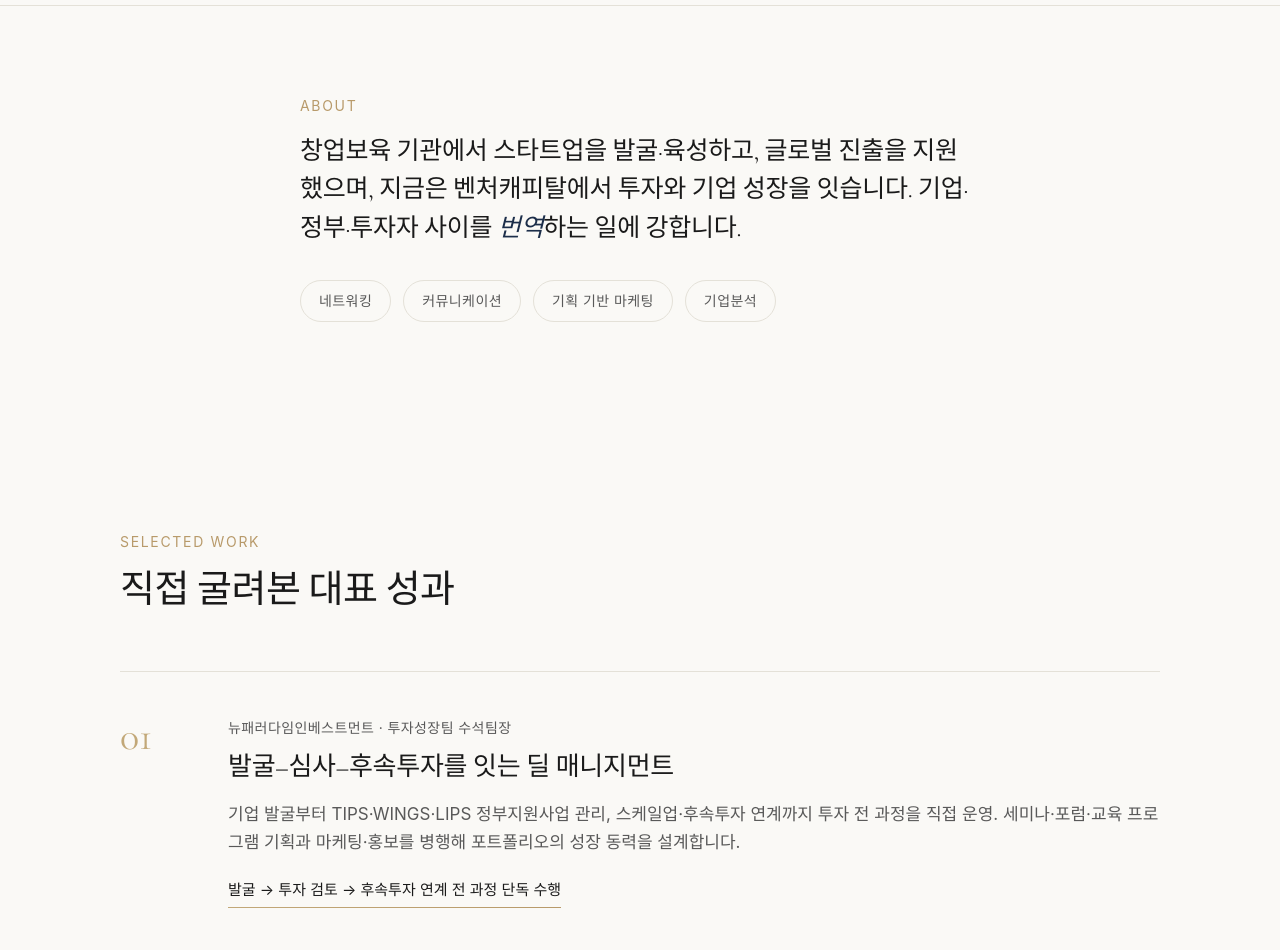
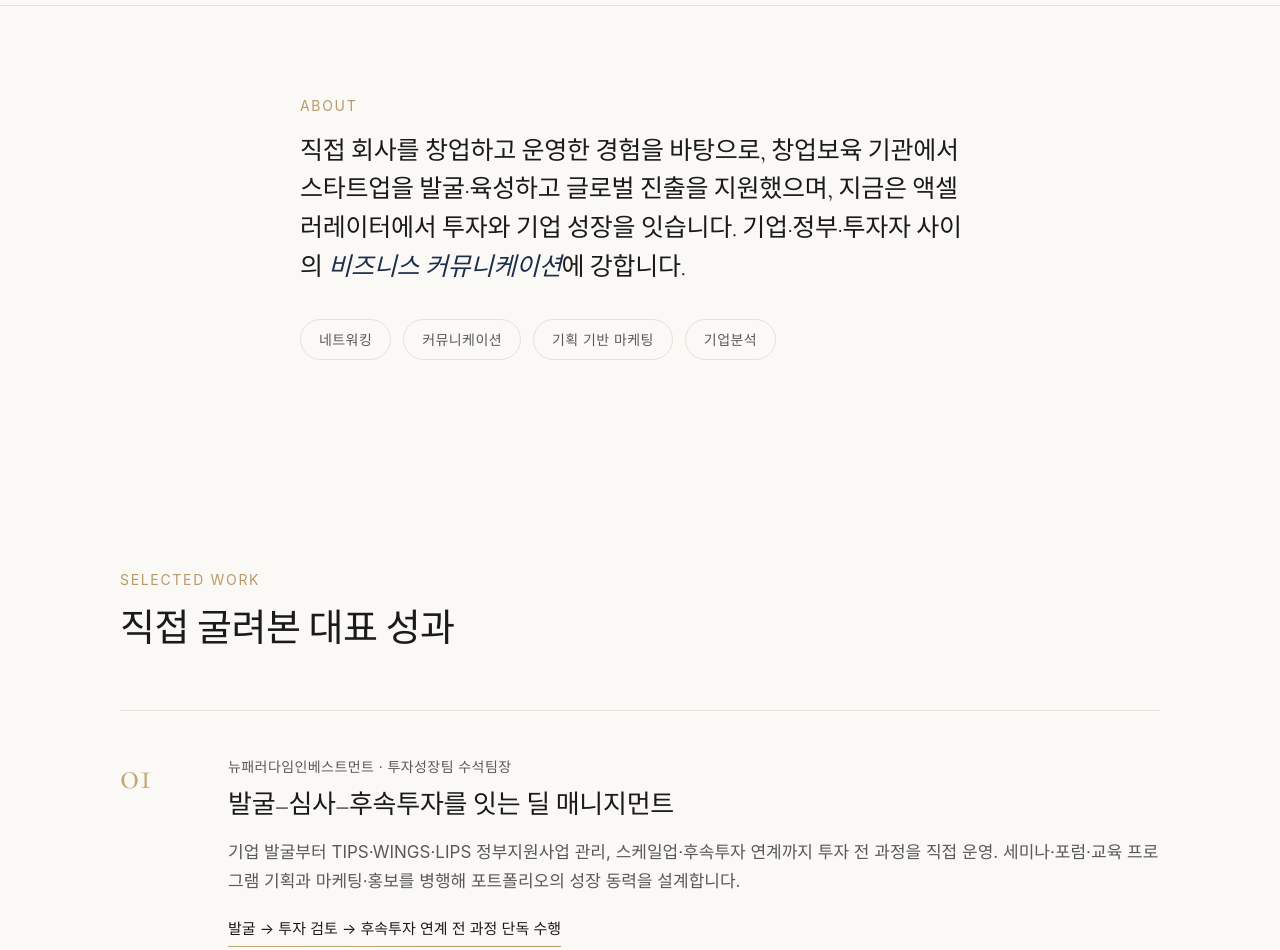
Before and after one commit to migochang/dianachang_introduction, a plain HTML site: page index.html in a window 1280 px wide. Shown: the part 800-1750 px from the top of the page. Drawn offline with nearby package versions, Linux system fonts and the light colour scheme; a web font is replaced by a local one.

Commit message:
Update About and How I Work: highlight founder experience, AC, and business communication

```diff
--- a/index.html
+++ b/index.html
@@ -98,9 +98,9 @@
       <div class="container narrow">
         <p class="section-label reveal">About</p>
         <p class="about-lede reveal" data-delay="1">
-          창업보육 기관에서 스타트업을 발굴·육성하고, 글로벌 진출을 지원했으며,
-          지금은 벤처캐피탈에서 투자와 기업 성장을 잇습니다.
-          기업·정부·투자자 사이를 <em>번역</em>하는 일에 강합니다.
+          직접 회사를 창업하고 운영한 경험을 바탕으로, 창업보육 기관에서 스타트업을 발굴·육성하고 글로벌 진출을 지원했으며,
+          지금은 액셀러레이터에서 투자와 기업 성장을 잇습니다.
+          기업·정부·투자자 사이의 <em>비즈니스 커뮤니케이션</em>에 강합니다.
         </p>
         <ul class="keyword-row reveal" data-delay="2">
           <li>네트워킹</li><li>커뮤니케이션</li><li>기획 기반 마케팅</li><li>기업분석</li>
@@ -171,7 +171,7 @@
         <div class="hiw-grid">
           <div class="hiw-item reveal" data-delay="1">
             <h3>일하는 방식</h3>
-            <p>현장에서 직접 굴리는 실행형. 기업·정부·투자자 사이의 번역가로서 데이터와 무대를 함께 다룹니다.</p>
+            <p>현장에서 직접 굴리는 실행형. 기업·정부·투자자 사이의 비즈니스 커뮤니케이터로서 데이터와 무대를 함께 다룹니다.</p>
           </div>
           <div class="hiw-item reveal" data-delay="2">
             <h3>솔직한 포지셔닝</h3>
```
